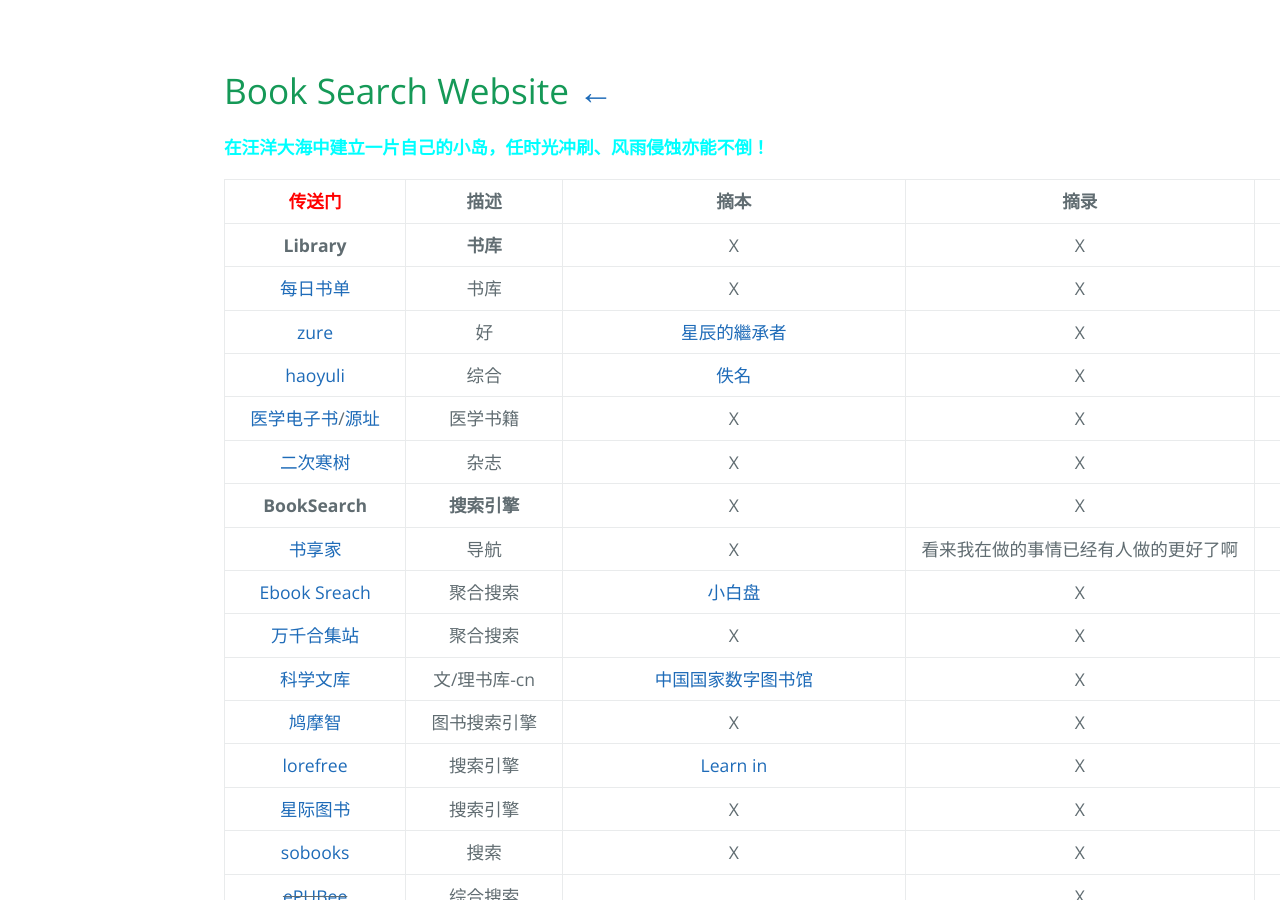
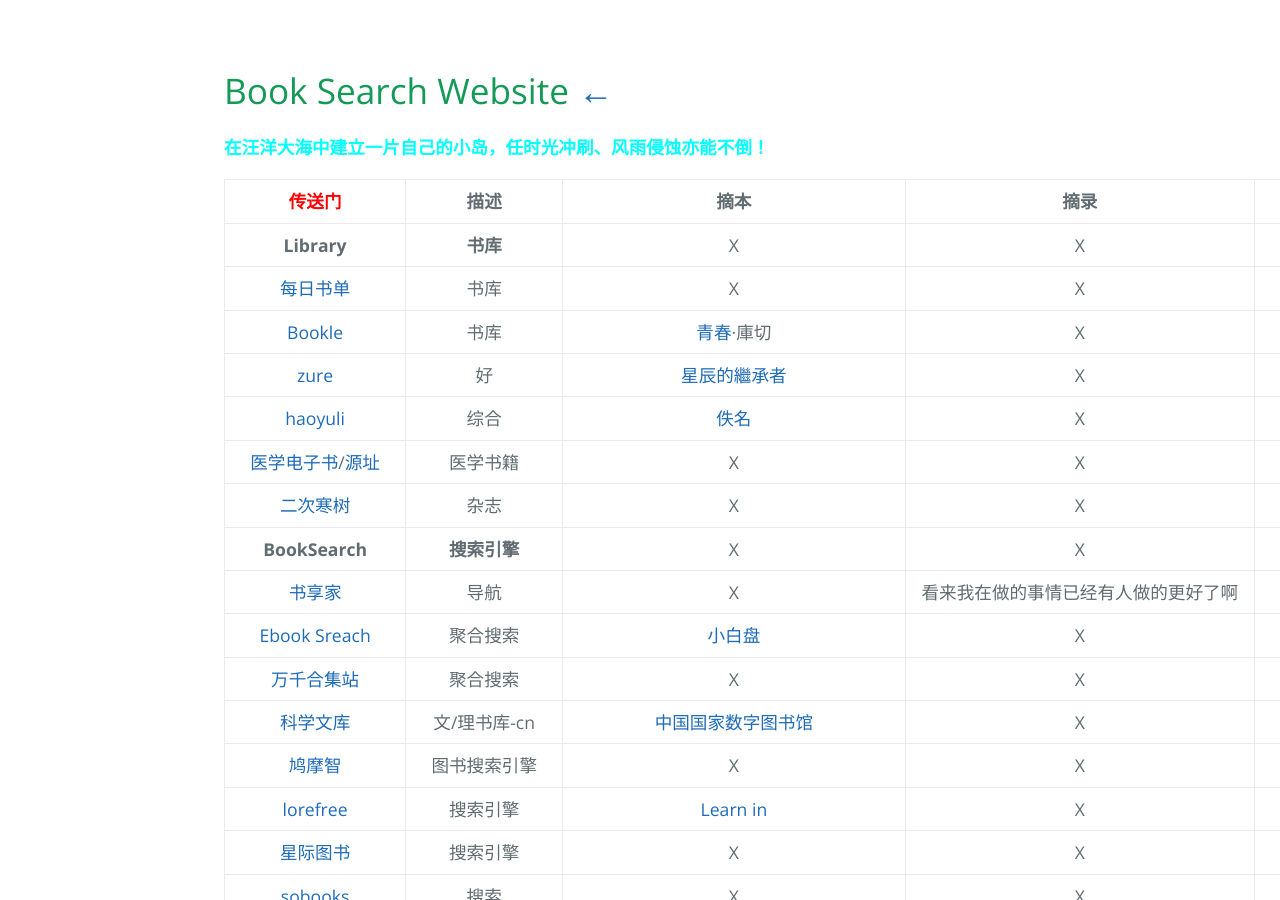
Before and after one commit to AmbroseRen/test, a Jekyll site: the page built from Library/BookSearch.md, in a window 1280 px wide and 900 px high. Built offline with Jekyll 4.4.1, drawn with Linux system fonts in a browser that asks for light colours; our own code applies the rules of GitHub Pages for plain Markdown files; the repository's description, which GitHub fills in, is left out.

Commit message:
Update BookSearch.md

```diff
--- a/Library/BookSearch.md
+++ b/Library/BookSearch.md
@@ -10,6 +10,7 @@
 |:---:|:---:|:---:|:---:|:---:|
 | __Library__ | __书库__ | X | X | X |
 | [每日书单](https://pan.shudan.vip/) | 书库 | X | X | X |
+| [Bookle](http://www.x5v.net/) | 书库 | [青春](http://www.x5v.net/book//庫切《青春》.pdf)·庫切 | X | X |
 | [zure](https://zure.fun/) | 好 | [星辰的繼承者](https://zure.fun/book/fc466fba-b68d-11e8-8364-560001a72e1e/) | X | X |
 | [haoyuli](http://book.haoyuli.cn/Z.1.%E7%9B%AE%E5%BD%95%E7%B4%A2%E5%BC%95/%E5%85%A8%E9%83%A8.html) | 综合 | [佚名](https://http561856124.wordpress.com/) | X | X |
 | [医学电子书](https://yixueshu.gitee.io/)/[源址](https://github.com/scienceasdf/medical-books/releases) | 医学书籍 | X | X | X |
```
